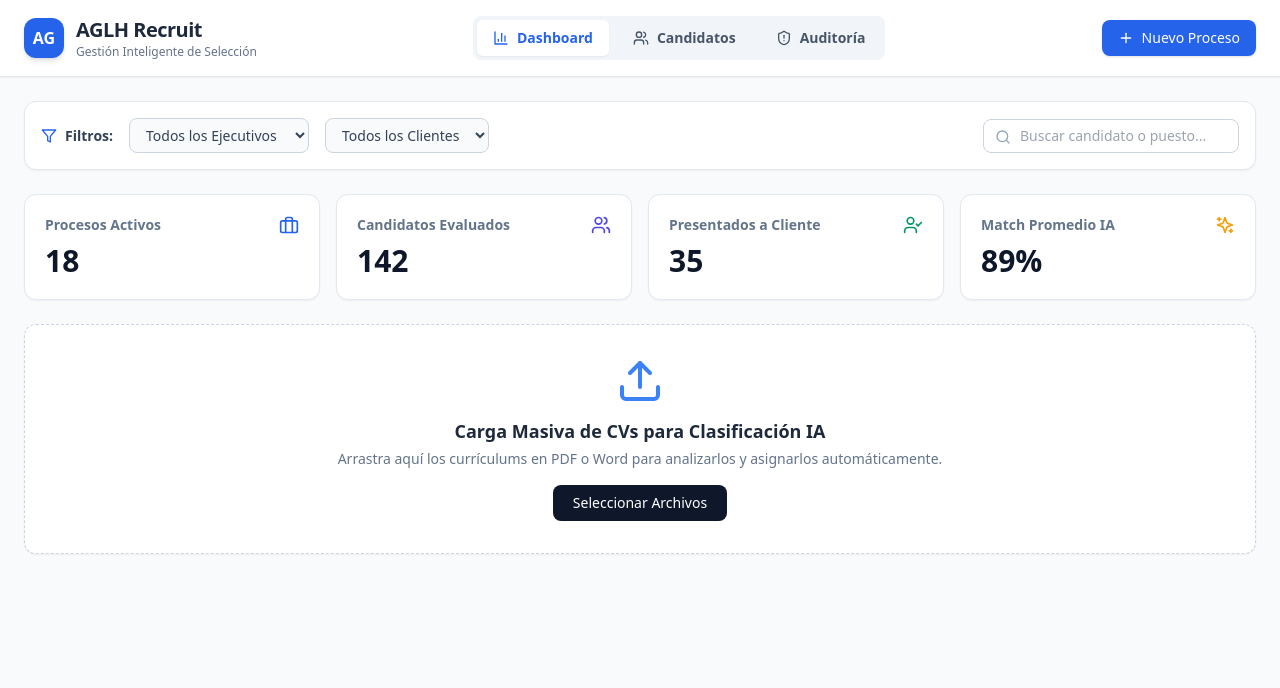
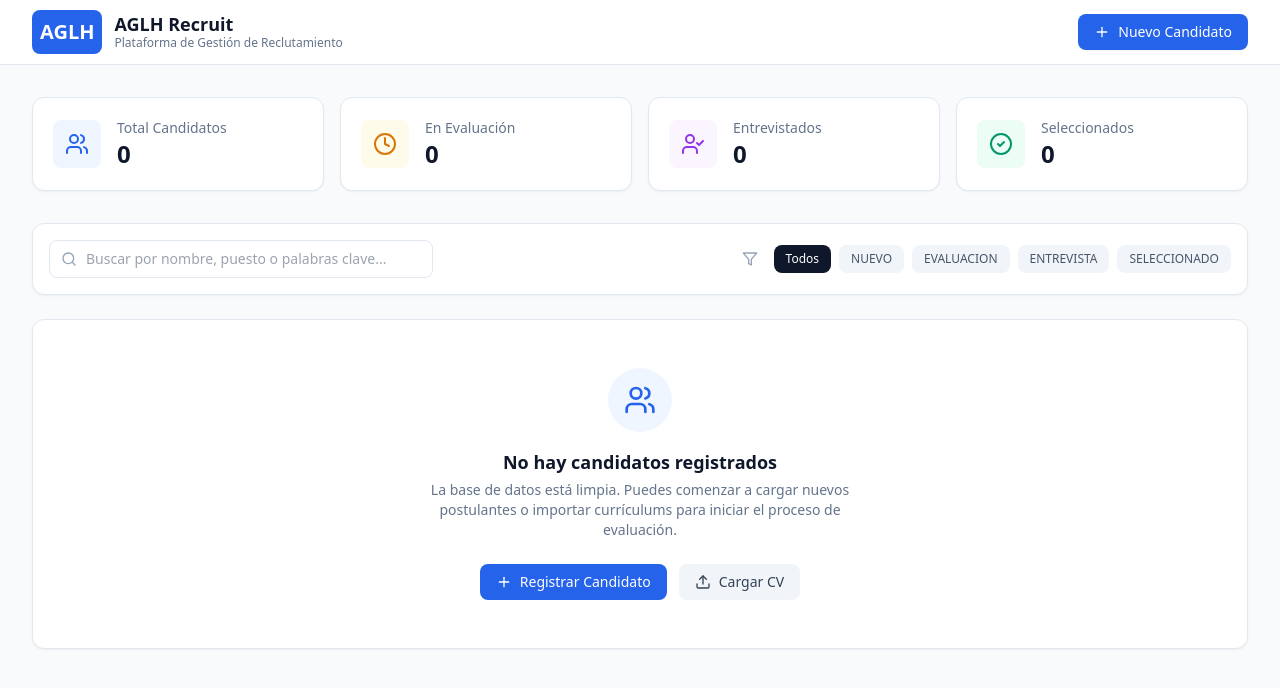
Before and after one commit to belenfernandezaglh/aglh-recruit, a Next.js app: page / in a window 1280 px wide. Shown: the top 688 px of the page. Built offline with nearby package versions, Linux system fonts and the light colour scheme.

Commit message:
Update page.tsx

```diff
--- a/app/page.tsx
+++ b/app/page.tsx
@@ -2,233 +2,148 @@
 
 import React, { useState } from 'react';
 import {
-  Users, Briefcase, FileText, CheckCircle2, Search, Filter, Plus,
-  BarChart3, UserCheck, Settings, ShieldAlert, Sparkles, Building2, Upload
+  Users,
+  Search,
+  Filter,
+  Plus,
+  UserCheck,
+  Briefcase,
+  FileText,
+  Building2,
+  Upload,
+  Calendar,
+  CheckCircle2,
+  XCircle,
+  Clock
 } from 'lucide-react';
 
-export default function AGLHRecruitApp() {
-  const [activeTab, setActiveTab] = useState<'dashboard' | 'candidates' | 'audit'>('dashboard');
-  const [selectedExecutive, setSelectedExecutive] = useState<string>('todos');
-  const [selectedClient, setSelectedClient] = useState<string>('todos');
+export default function Home() {
+  const [searchTerm, setSearchTerm] = useState('');
+  const [selectedStatus, setSelectedStatus] = useState('ALL');
 
-  // Datos de prueba para simular el sistema
-  const executives = ['Anahit Armandugon', 'Jordan', 'Jorge', 'Pablo', 'Fernando', 'Belén'];
-  const clients = ['Banco Itaú', 'Mercado Libre', 'Globant', 'PedidosYa', 'ZonaAmerica'];
-
-  const candidates = [
-    { id: 1, name: 'María González', role: 'Desarrollador Senior React', client: 'Banco Itaú', executive: 'Anahit Armandugon', match: 95, status: 'En Evaluación' },
-    { id: 2, name: 'Lucas Rossi', role: 'Analista de Datos', client: 'Mercado Libre', executive: 'Jordan', match: 88, status: 'Entrevista Cliente' },
-    { id: 3, name: 'Camila Silva', role: 'UX/UI Designer', client: 'Globant', executive: 'Belén', match: 92, status: 'Contactado' },
-    { id: 4, name: 'Rodrigo Pérez', role: 'DevOps Engineer', client: 'PedidosYa', executive: 'Jorge', match: 84, status: 'Contratado' },
-  ];
+  // Lista de candidatos vacía para iniciar desde cero
+  const [candidates, setCandidates] = useState([]);
 
   return (
-    <div className="min-h-screen bg-slate-50 font-sans text-slate-900">
-      {/* Barra Superior / Header */}
-      <header className="border-b bg-white px-6 py-4 shadow-sm">
-        <div className="mx-auto flex max-w-7xl items-center justify-between">
-          <div className="flex items-center gap-3">
-            <div className="flex h-10 w-10 items-center justify-center rounded-xl bg-blue-600 font-bold text-white shadow-md">
-              AG
+    <div className="min-h-screen bg-slate-50 text-slate-800">
+      {/* Header Principal */}
+      <header className="bg-white border-b border-slate-200 sticky top-0 z-10">
+        <div className="max-w-7xl mx-auto px-4 sm:px-6 lg:px-8 h-16 flex items-center justify-between">
+          <div className="flex items-center space-x-3">
+            <div className="bg-blue-600 text-white p-2 rounded-lg font-bold text-xl">
+              AGLH
             </div>
             <div>
-              <h1 className="text-xl font-bold tracking-tight text-slate-800">AGLH Recruit</h1>
-              <p className="text-xs font-medium text-slate-500">Gestión Inteligente de Selección</p>
+              <h1 className="font-bold text-lg text-slate-900 leading-tight">AGLH Recruit</h1>
+              <p className="text-xs text-slate-500">Plataforma de Gestión de Reclutamiento</p>
             </div>
           </div>
 
-          {/* Navegación Principal */}
-          <nav className="flex items-center gap-2 rounded-lg bg-slate-100 p-1">
-            <button
-              onClick={() => setActiveTab('dashboard')}
-              className={`flex items-center gap-2 rounded-md px-4 py-2 text-sm font-semibold transition-all ${
-                activeTab === 'dashboard' ? 'bg-white text-blue-600 shadow-sm' : 'text-slate-600 hover:text-slate-900'
-              }`}
-            >
-              <BarChart3 className="h-4 w-4" />
-              Dashboard
+          <div className="flex items-center space-x-3">
+            <button className="bg-blue-600 hover:bg-blue-700 text-white px-4 py-2 rounded-lg text-sm font-medium flex items-center space-x-2 transition-colors shadow-sm">
+              <Plus className="w-4 h-4" />
+              <span>Nuevo Candidato</span>
             </button>
-            <button
-              onClick={() => setActiveTab('candidates')}
-              className={`flex items-center gap-2 rounded-md px-4 py-2 text-sm font-semibold transition-all ${
-                activeTab === 'candidates' ? 'bg-white text-blue-600 shadow-sm' : 'text-slate-600 hover:text-slate-900'
-              }`}
-            >
-              <Users className="h-4 w-4" />
-              Candidatos
-            </button>
-            <button
-              onClick={() => setActiveTab('audit')}
-              className={`flex items-center gap-2 rounded-md px-4 py-2 text-sm font-semibold transition-all ${
-                activeTab === 'audit' ? 'bg-white text-blue-600 shadow-sm' : 'text-slate-600 hover:text-slate-900'
-              }`}
-            >
-              <ShieldAlert className="h-4 w-4" />
-              Auditoría
-            </button>
-          </nav>
-
-          <button className="flex items-center gap-2 rounded-lg bg-blue-600 px-4 py-2 text-sm font-medium text-white shadow hover:bg-blue-700">
-            <Plus className="h-4 w-4" />
-            Nuevo Proceso
-          </button>
+          </div>
         </div>
       </header>
 
       {/* Contenido Principal */}
-      <main className="mx-auto max-w-7xl p-6">
-        {/* Barra de Filtros por Ejecutivo y Cliente */}
-        <div className="mb-6 flex flex-wrap items-center justify-between gap-4 rounded-xl border border-slate-200 bg-white p-4 shadow-sm">
-          <div className="flex flex-wrap items-center gap-4">
-            <div className="flex items-center gap-2 text-sm font-semibold text-slate-700">
-              <Filter className="h-4 w-4 text-blue-600" />
-              Filtros:
+      <main className="max-w-7xl mx-auto px-4 sm:px-6 lg:px-8 py-8">
+        {/* Métrica / Resumen Inicial */}
+        <div className="grid grid-cols-1 md:grid-cols-4 gap-4 mb-8">
+          <div className="bg-white p-5 rounded-xl border border-slate-200 shadow-sm flex items-center space-x-4">
+            <div className="p-3 bg-blue-50 text-blue-600 rounded-lg">
+              <Users className="w-6 h-6" />
             </div>
-
-            {/* Selector de Ejecutivos */}
-            <select
-              value={selectedExecutive}
-              onChange={(e) => setSelectedExecutive(e.target.value)}
-              className="rounded-lg border border-slate-300 bg-slate-50 px-3 py-1.5 text-sm font-medium text-slate-700 focus:outline-none focus:ring-2 focus:ring-blue-500"
-            >
-              <option value="todos">Todos los Ejecutivos</option>
-              {executives.map((exec) => (
-                <option key={exec} value={exec}>{exec}</option>
-              ))}
-            </select>
-
-            {/* Selector de Clientes */}
-            <select
-              value={selectedClient}
-              onChange={(e) => setSelectedClient(e.target.value)}
-              className="rounded-lg border border-slate-300 bg-slate-50 px-3 py-1.5 text-sm font-medium text-slate-700 focus:outline-none focus:ring-2 focus:ring-blue-500"
-            >
-              <option value="todos">Todos los Clientes</option>
-              {clients.map((cli) => (
-                <option key={cli} value={cli}>{cli}</option>
-              ))}
-            </select>
+            <div>
+              <p className="text-sm font-medium text-slate-500">Total Candidatos</p>
+              <p className="text-2xl font-bold text-slate-900">0</p>
+            </div>
           </div>
 
-          <div className="relative">
-            <Search className="absolute left-3 top-2.5 h-4 w-4 text-slate-400" />
-            <input
-              type="text"
-              placeholder="Buscar candidato o puesto..."
-              className="w-64 rounded-lg border border-slate-300 pl-9 pr-4 py-1.5 text-sm focus:outline-none focus:ring-2 focus:ring-blue-500"
-            />
+          <div className="bg-white p-5 rounded-xl border border-slate-200 shadow-sm flex items-center space-x-4">
+            <div className="p-3 bg-amber-50 text-amber-600 rounded-lg">
+              <Clock className="w-6 h-6" />
+            </div>
+            <div>
+              <p className="text-sm font-medium text-slate-500">En Evaluación</p>
+              <p className="text-2xl font-bold text-slate-900">0</p>
+            </div>
+          </div>
+
+          <div className="bg-white p-5 rounded-xl border border-slate-200 shadow-sm flex items-center space-x-4">
+            <div className="p-3 bg-purple-50 text-purple-600 rounded-lg">
+              <UserCheck className="w-6 h-6" />
+            </div>
+            <div>
+              <p className="text-sm font-medium text-slate-500">Entrevistados</p>
+              <p className="text-2xl font-bold text-slate-900">0</p>
+            </div>
+          </div>
+
+          <div className="bg-white p-5 rounded-xl border border-slate-200 shadow-sm flex items-center space-x-4">
+            <div className="p-3 bg-emerald-50 text-emerald-600 rounded-lg">
+              <CheckCircle2 className="w-6 h-6" />
+            </div>
+            <div>
+              <p className="text-sm font-medium text-slate-500">Seleccionados</p>
+              <p className="text-2xl font-bold text-slate-900">0</p>
+            </div>
           </div>
         </div>
 
-        {/* Vista: Dashboard */}
-        {activeTab === 'dashboard' && (
-          <div className="space-y-6">
-            {/* Tarjetas de Métricas */}
-            <div className="grid grid-cols-1 gap-4 sm:grid-cols-2 lg:grid-cols-4">
-              <div className="rounded-xl border border-slate-200 bg-white p-5 shadow-sm">
-                <div className="flex items-center justify-between">
-                  <span className="text-sm font-semibold text-slate-500">Procesos Activos</span>
-                  <Briefcase className="h-5 w-5 text-blue-600" />
-                </div>
-                <p className="mt-2 text-3xl font-bold text-slate-900">18</p>
-              </div>
+        {/* Barra de Búsqueda y Filtros */}
+        <div className="bg-white p-4 rounded-xl border border-slate-200 shadow-sm mb-6 flex flex-col md:flex-row gap-4 justify-between items-center">
+          <div className="relative w-full md:w-96">
+            <Search className="w-4 h-4 absolute left-3 top-1/2 transform -translate-y-1/2 text-slate-400" />
+            <input
+              type="text"
+              placeholder="Buscar por nombre, puesto o palabras clave..."
+              value={searchTerm}
+              onChange={(e) => setSearchTerm(e.target.value)}
+              className="w-full pl-9 pr-4 py-2 border border-slate-200 rounded-lg text-sm focus:outline-none focus:ring-2 focus:ring-blue-500 focus:border-transparent"
+            />
+          </div>
 
-              <div className="rounded-xl border border-slate-200 bg-white p-5 shadow-sm">
-                <div className="flex items-center justify-between">
-                  <span className="text-sm font-semibold text-slate-500">Candidatos Evaluados</span>
-                  <Users className="h-5 w-5 text-indigo-600" />
-                </div>
-                <p className="mt-2 text-3xl font-bold text-slate-900">142</p>
-              </div>
+          <div className="flex items-center space-x-2 w-full md:w-auto overflow-x-auto pb-2 md:pb-0">
+            <Filter className="w-4 h-4 text-slate-400 mr-2 shrink-0" />
+            {['ALL', 'NUEVO', 'EVALUACION', 'ENTREVISTA', 'SELECCIONADO'].map((status) => (
+              <button
+                key={status}
+                onClick={() => setSelectedStatus(status)}
+                className={`px-3 py-1.5 rounded-lg text-xs font-medium whitespace-nowrap transition-colors ${
+                  selectedStatus === status
+                    ? 'bg-slate-900 text-white'
+                    : 'bg-slate-100 text-slate-600 hover:bg-slate-200'
+                }`}
+              >
+                {status === 'ALL' ? 'Todos' : status}
+              </button>
+            ))}
+          </div>
+        </div>
 
-              <div className="rounded-xl border border-slate-200 bg-white p-5 shadow-sm">
-                <div className="flex items-center justify-between">
-                  <span className="text-sm font-semibold text-slate-500">Presentados a Cliente</span>
-                  <UserCheck className="h-5 w-5 text-emerald-600" />
-                </div>
-                <p className="mt-2 text-3xl font-bold text-slate-900">35</p>
-              </div>
-
-              <div className="rounded-xl border border-slate-200 bg-white p-5 shadow-sm">
-                <div className="flex items-center justify-between">
-                  <span className="text-sm font-semibold text-slate-500">Match Promedio IA</span>
-                  <Sparkles className="h-5 w-5 text-amber-500" />
-                </div>
-                <p className="mt-2 text-3xl font-bold text-slate-900">89%</p>
-              </div>
-            </div>
-
-            {/* Carga de CV con Clasificación por IA */}
-            <div className="rounded-xl border border-dashed border-slate-300 bg-white p-8 text-center shadow-sm">
-              <Upload className="mx-auto h-12 w-12 text-blue-500" />
-              <h3 className="mt-3 text-lg font-bold text-slate-800">Carga Masiva de CVs para Clasificación IA</h3>
-              <p className="mt-1 text-sm text-slate-500">Arrastra aquí los currículums en PDF o Word para analizarlos y asignarlos automáticamente.</p>
-              <button className="mt-4 rounded-lg bg-slate-900 px-5 py-2 text-sm font-medium text-white hover:bg-slate-800">
-                Seleccionar Archivos
-              </button>
-            </div>
+        {/* Estado Vacío (Sin Datos) */}
+        <div className="bg-white rounded-xl border border-slate-200 p-12 text-center shadow-sm">
+          <div className="w-16 h-16 bg-blue-50 text-blue-600 rounded-full flex items-center justify-center mx-auto mb-4">
+            <Users className="w-8 h-8" />
           </div>
-        )}
-
-        {/* Vista: Lista de Candidatos */}
-        {activeTab === 'candidates' && (
-          <div className="overflow-hidden rounded-xl border border-slate-200 bg-white shadow-sm">
-            <table className="w-full text-left text-sm text-slate-600">
-              <thead className="border-b bg-slate-50 text-xs uppercase text-slate-500">
-                <tr>
-                  <th className="px-6 py-3 font-semibold">Candidato</th>
-                  <th className="px-6 py-3 font-semibold">Puesto</th>
-                  <th className="px-6 py-3 font-semibold">Cliente</th>
-                  <th className="px-6 py-3 font-semibold">Ejecutivo Asignado</th>
-                  <th className="px-6 py-3 font-semibold">Match IA</th>
-                  <th className="px-6 py-3 font-semibold">Estado</th>
-                </tr>
-              </thead>
-              <tbody className="divide-y divide-slate-100">
-                {candidates.map((c) => (
-                  <tr key={c.id} className="hover:bg-slate-50">
-                    <td className="px-6 py-4 font-bold text-slate-900">{c.name}</td>
-                    <td className="px-6 py-4">{c.role}</td>
-                    <td className="px-6 py-4">
-                      <span className="inline-flex items-center gap-1 rounded-md bg-slate-100 px-2.5 py-1 text-xs font-semibold text-slate-700">
-                        <Building2 className="h-3 w-3" />
-                        {c.client}
-                      </span>
-                    </td>
-                    <td className="px-6 py-4 font-medium text-slate-700">{c.executive}</td>
-                    <td className="px-6 py-4">
-                      <span className="inline-flex items-center gap-1 font-bold text-emerald-600">
-                        <Sparkles className="h-3.5 w-3.5" />
-                        {c.match}%
-                      </span>
-                    </td>
-                    <td className="px-6 py-4">
-                      <span className="rounded-full bg-blue-50 px-3 py-1 text-xs font-semibold text-blue-700">
-                        {c.status}
-                      </span>
-                    </td>
-                  </tr>
-                ))}
-              </tbody>
-            </table>
+          <h3 className="text-lg font-bold text-slate-900 mb-1">No hay candidatos registrados</h3>
+          <p className="text-slate-500 text-sm max-w-md mx-auto mb-6">
+            La base de datos está limpia. Puedes comenzar a cargar nuevos postulantes o importar currículums para iniciar el proceso de evaluación.
+          </p>
+          <div className="flex justify-center space-x-3">
+            <button className="bg-blue-600 hover:bg-blue-700 text-white px-4 py-2 rounded-lg text-sm font-medium flex items-center space-x-2 transition-colors">
+              <Plus className="w-4 h-4" />
+              <span>Registrar Candidato</span>
+            </button>
+            <button className="bg-slate-100 hover:bg-slate-200 text-slate-700 px-4 py-2 rounded-lg text-sm font-medium flex items-center space-x-2 transition-colors">
+              <Upload className="w-4 h-4" />
+              <span>Cargar CV</span>
+            </button>
           </div>
-        )}
-
-        {/* Vista: Auditoría */}
-        {activeTab === 'audit' && (
-          <div className="rounded-xl border border-slate-200 bg-white p-6 shadow-sm">
-            <h3 className="text-lg font-bold text-slate-800">Registro de Cambios e Interacciones</h3>
-            <p className="text-sm text-slate-500 mb-4">Mapeo automático de movimientos realizados por el equipo sin requerir confirmación manual.</p>
-            <div className="space-y-3">
-              <div className="rounded-lg border border-slate-100 bg-slate-50 p-3 text-xs text-slate-600">
-                <span className="font-bold text-slate-800">Anahit Armandugon</span> actualizó la etapa de <span className="font-medium text-slate-800">María González</span> a "En Evaluación" • Hace 10 minutos
-              </div>
-              <div className="rounded-lg border border-slate-100 bg-slate-50 p-3 text-xs text-slate-600">
-                <span className="font-bold text-slate-800">Belén</span> asignó 3 nuevos candidatos a <span className="font-medium text-slate-800">Globant</span> • Hace 1 hora
-              </div>
-            </div>
-          </div>
-        )}
+        </div>
       </main>
     </div>
   );
```
